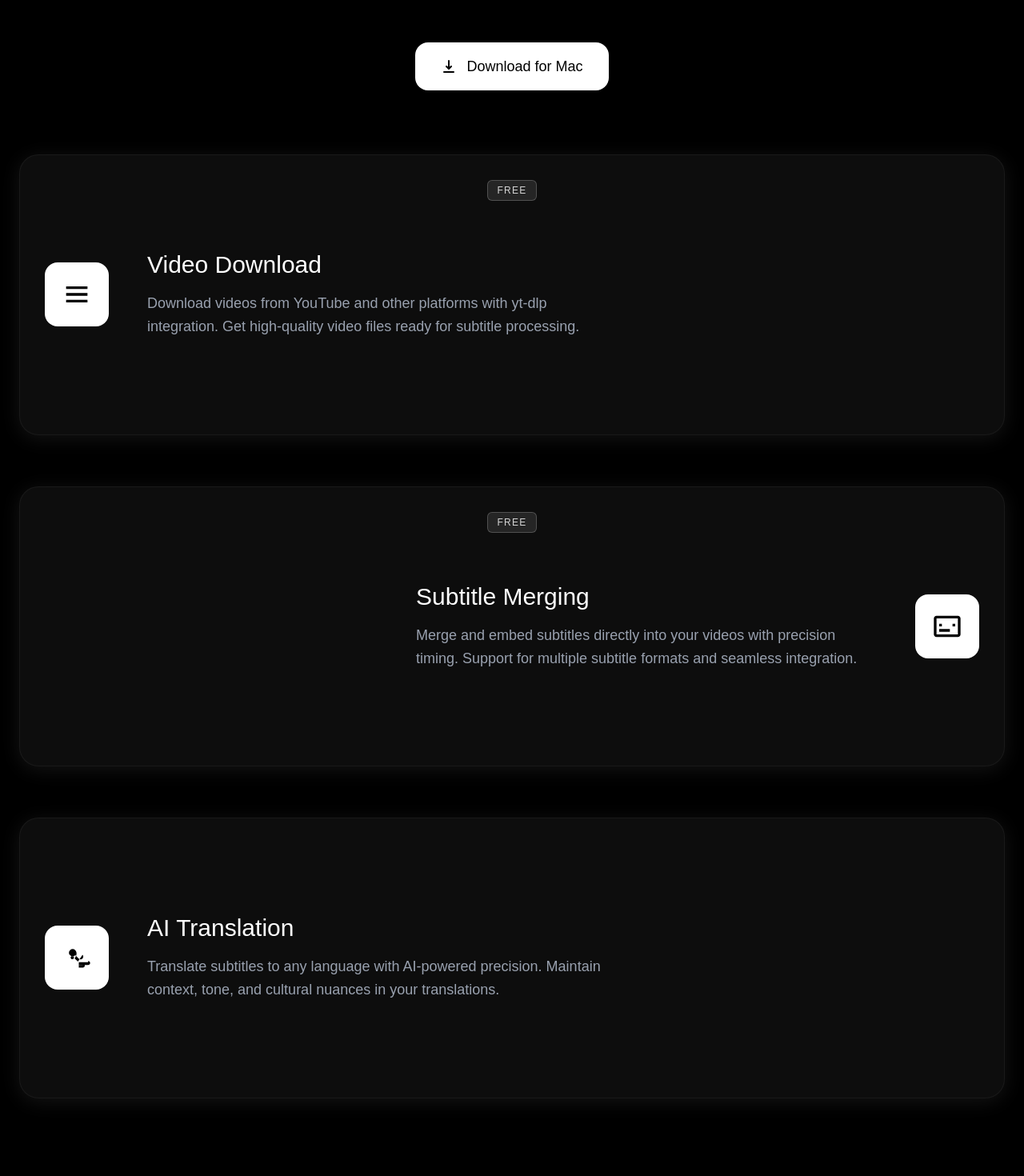
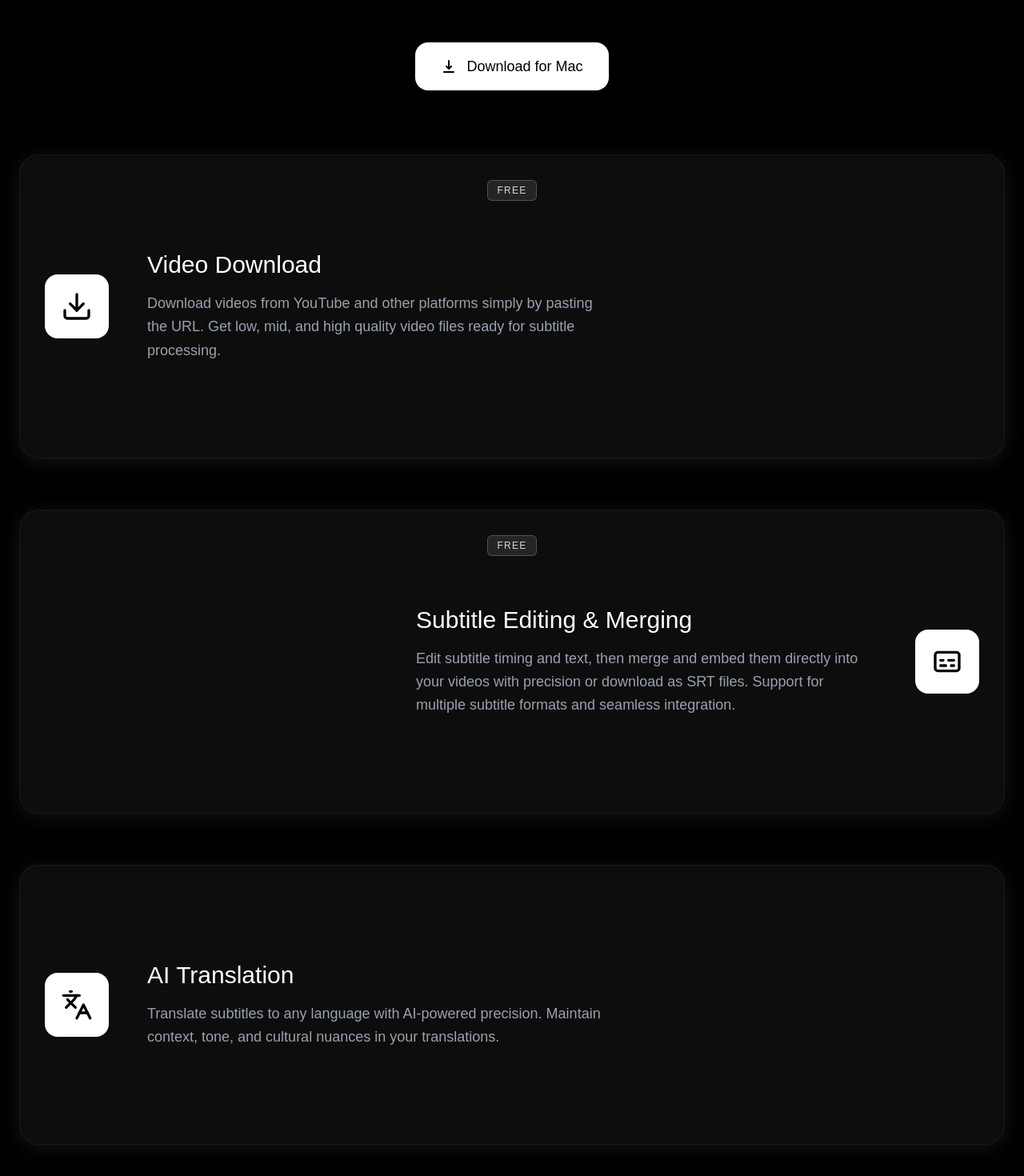
Before and after one commit to mikey1384/stage5-tools, a Next.js app: page / in a window 1280 px wide. Shown: the part 252-1722 px from the top of the page at 80% size. Built offline with nearby package versions, Linux system fonts and the light colour scheme; no server answers.

Commit message:
more updates

```diff
--- a/app/page.tsx
+++ b/app/page.tsx
@@ -12,14 +12,14 @@ const features = [
   {
     title: "Video Download",
     description:
-      "Download videos from YouTube and other platforms with yt-dlp integration. Get high-quality video files ready for subtitle processing.",
+      "Download videos from YouTube and other platforms simply by pasting the URL. Get low, mid, and high quality video files ready for subtitle processing.",
     icon: VideoDownloadIcon,
     label: "free",
   },
   {
-    title: "Subtitle Merging",
+    title: "Subtitle Editing & Merging",
     description:
-      "Merge and embed subtitles directly into your videos with precision timing. Support for multiple subtitle formats and seamless integration.",
+      "Edit subtitle timing and text, then merge and embed them directly into your videos with precision or download as SRT files. Support for multiple subtitle formats and seamless integration.",
     icon: SubtitleMergeIcon,
     label: "free",
   },
--- a/components/icons.tsx
+++ b/components/icons.tsx
@@ -1,30 +1,17 @@
+import { Download, Captions, Languages } from "lucide-react";
+
 interface IconProps {
   className?: string;
 }
 
-export function VideoDownloadIcon({ className }: IconProps) {
-  return (
-    <svg className={className} fill="currentColor" viewBox="0 0 24 24">
-      <path d="M4 6h16v2H4zm0 5h16v2H4zm0 5h16v2H4z" />
-    </svg>
-  );
-}
+export const VideoDownloadIcon = ({ className }: IconProps) => (
+  <Download className={className} />
+);
 
-export function SubtitleMergeIcon({ className }: IconProps) {
-  return (
-    <svg className={className} fill="currentColor" viewBox="0 0 24 24">
-      <path d="M20 4H4c-1.1 0-2 .9-2 2v12c0 1.1.9 2 2 2h16c1.1 0 2-.9 2-2V6c0-1.1-.9-2-2-2zM4 18V6h16v12H4z" />
-      <path d="M6 10h2v2H6zm0 4h8v2H6zm10-4h2v2h-2z" />
-    </svg>
-  );
-}
+export const SubtitleMergeIcon = ({ className }: IconProps) => (
+  <Captions className={className} />
+);
 
-export function AITranslationIcon({ className }: IconProps) {
-  return (
-    <svg className={className} fill="currentColor" viewBox="0 0 24 24">
-      <path d="M12.87 15.07l-2.54-2.51.03-.03c1.74-1.94 2.01-4.65.47-6.12-1.11-1.06-2.8-1.09-3.91-.03-1.11 1.06-1.08 2.79.03 3.85 1.11 1.06 2.8 1.09 3.91.03l.03-.03 2.54 2.51c.8.8 2.04.8 2.84 0s.8-2.04 0-2.84zm-5.1-2.18c-.5-.48-.5-1.26 0-1.74.48-.48 1.26-.48 1.74 0 .48.48.48 1.26 0 1.74-.48.48-1.26.48-1.74 0z" />
-      <path d="M16.5 17.5h-3v2h3c.83 0 1.5-.67 1.5-1.5s-.67-1.5-1.5-1.5z" />
-      <path d="M20.5 15.5h-7v2h7c.83 0 1.5-.67 1.5-1.5s-.67-1.5-1.5-1.5z" />
-    </svg>
-  );
-}
+export const AITranslationIcon = ({ className }: IconProps) => (
+  <Languages className={className} />
+);
--- a/package.json
+++ b/package.json
@@ -11,6 +11,7 @@
     "pages": "npm run build && npm run pages:prepare"
   },
   "dependencies": {
+    "lucide-react": "^0.513.0",
     "next": "15.3.3",
     "react": "^19.0.0",
     "react-dom": "^19.0.0"
```
Also changed, not shown: 1 other file (tests, documents, lock files or other folders).
